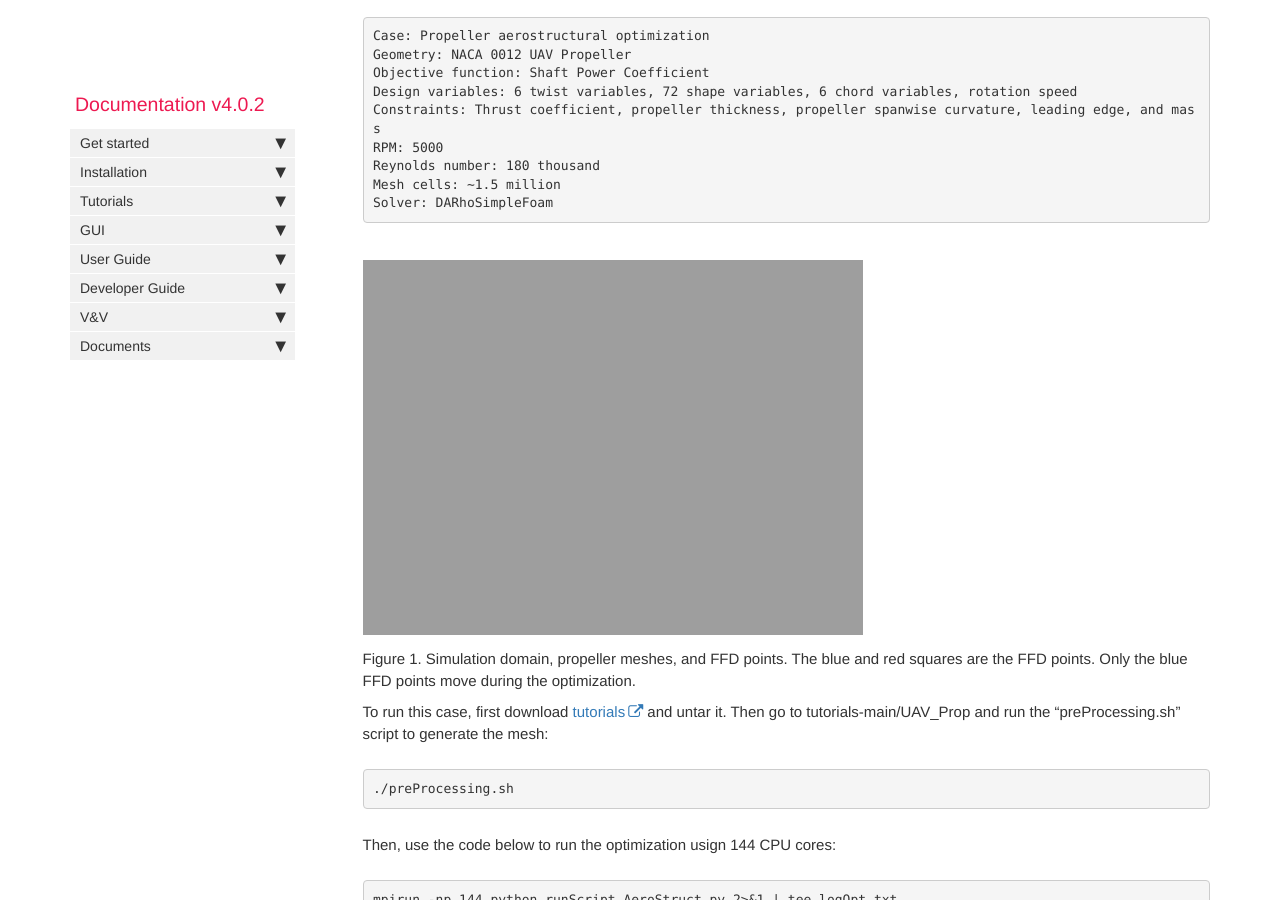
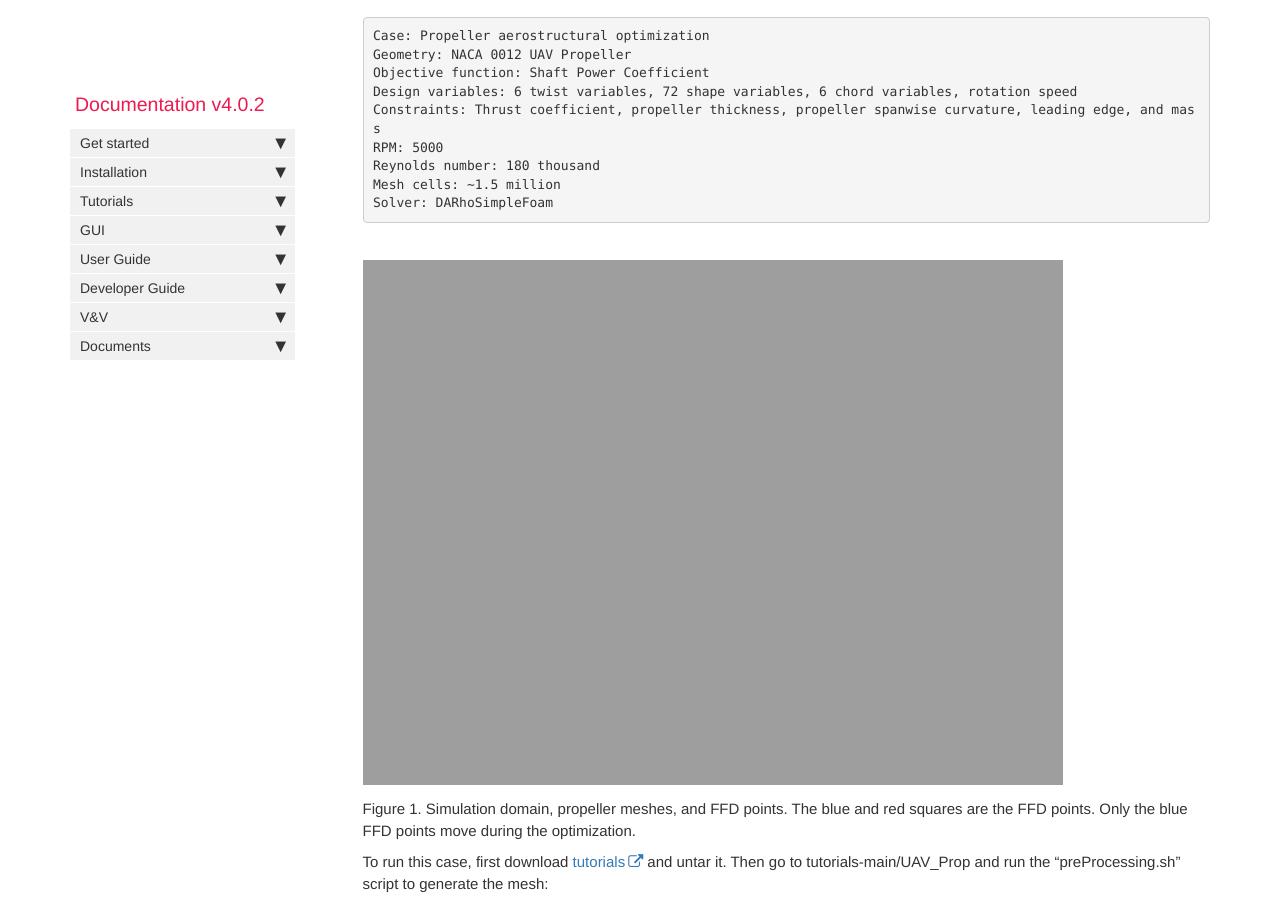
Before and after one commit to DAFoam/DAFoam.github.io, a Jekyll site: the page built from pages/mydoc/mydoc_tutorials_aerostruct_uav_prop.md, in a window 1280 px wide and 900 px high, scrolled down 352 px. Built offline with Jekyll 4.4.1, drawn with Linux system fonts in a browser that asks for light colours; comment, search, counter and statistics services are not loaded.

Commit message:
Update mydoc_tutorials_aerostruct_uav_prop.md

```diff
--- a/pages/mydoc/mydoc_tutorials_aerostruct_uav_prop.md
+++ b/pages/mydoc/mydoc_tutorials_aerostruct_uav_prop.md
@@ -23,7 +23,7 @@ Mesh cells: ~1.5 million
 Solver: DARhoSimpleFoam
 </pre>
 
-<img src="{{ site.url }}{{ site.baseurl }}/images/tutorials/AeroStruct_Propeller_Mesh" style="width:500px !important;" />
+<img src="{{ site.url }}{{ site.baseurl }}/images/tutorials/AeroStruct_Propeller_Mesh" style="width:800px !important;" />
 
 Figure 1. Simulation domain, propeller meshes, and FFD points. The blue and red squares are the FFD points. Only the blue FFD points move during the optimization.
 
@@ -41,7 +41,7 @@ mpirun -np 144 python runScript_AeroStruct.py 2>&1 | tee logOpt.txt
 
 The case in this tutorial ran for 42 iterations, and the optimality dropped by one order of magnitude. In total, we saw an 18.3% reduction in power, while the thrust, mass, and stress constraints were met.
 
-<img src="{{ site.url }}{{ site.baseurl }}/images/tutorials/UAV_Prop_Baseline_Optimized_Design" style="width:500px !important;" />
+<img src="{{ site.url }}{{ site.baseurl }}/images/tutorials/UAV_PropAnimation" style="width:500px !important;" />
 
 Figure 2. Comparison of the baseline and optimized designs for case where twist, shape, and chord are design variables.
 
```
